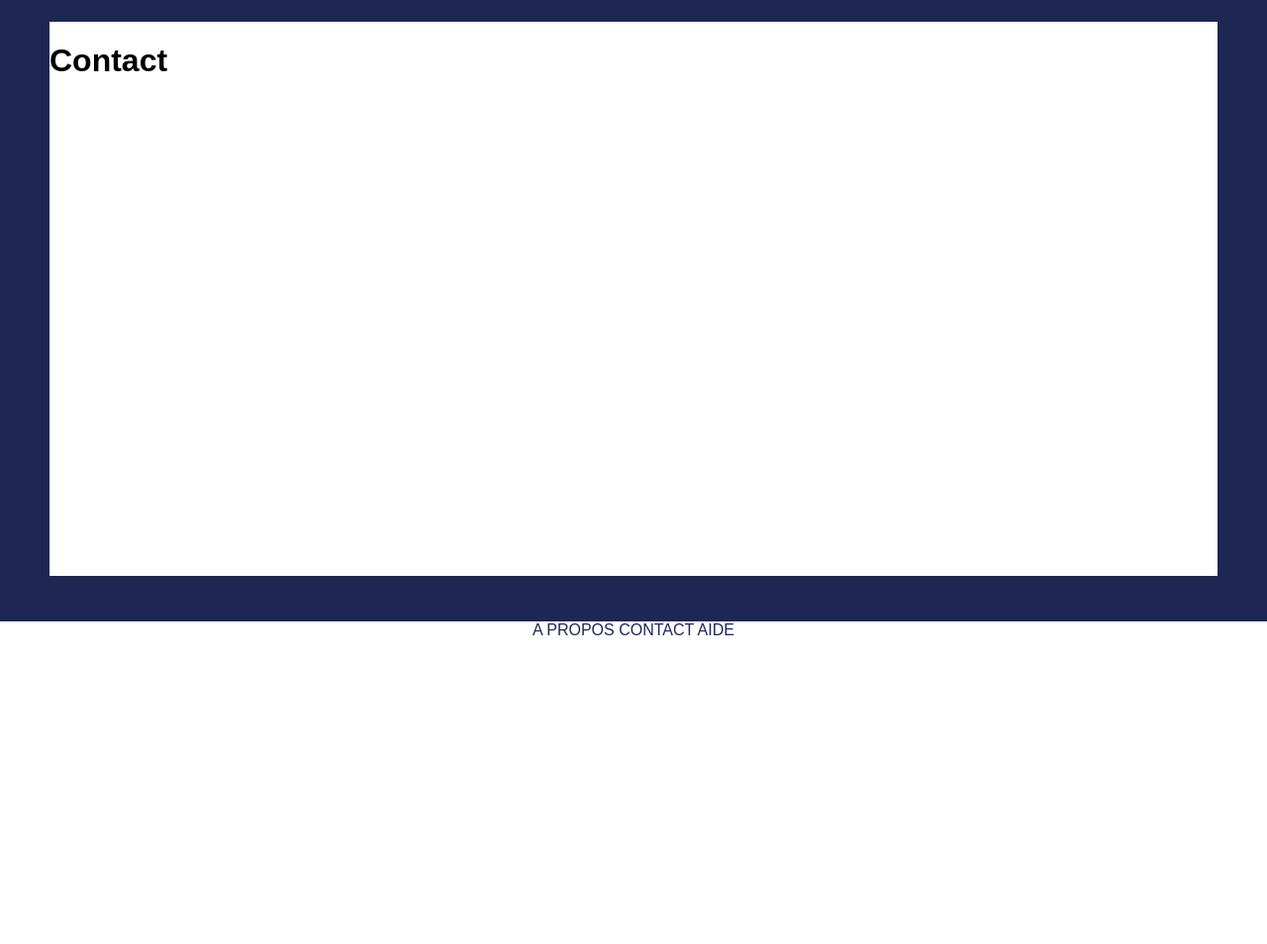
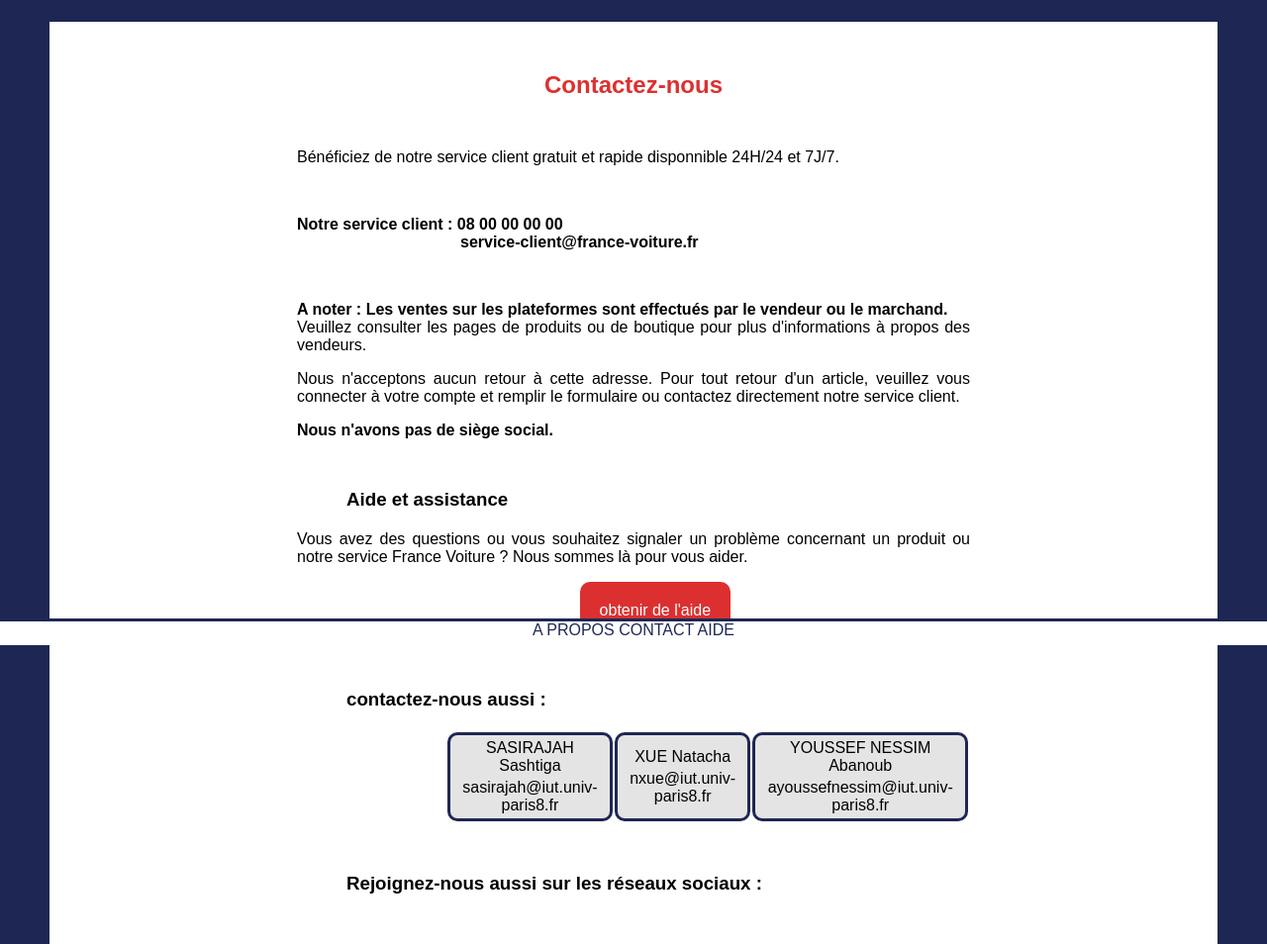
Before and after one commit to Tashiga/France-Voiture, a PHP site: page /contact.php in a window 1280 px wide. Shown: the part 148-1102 px from the top of the page at 99% size. Before the commit the page ends 790 px from the top, so only its background shows below. Run offline with PHP 8.4, Linux system fonts and the light colour scheme.

Commit message:
refactor contact.php + css

```diff
--- a/site/inc/css/style.css
+++ b/site/inc/css/style.css
@@ -357,6 +395,79 @@ main{
     padding: 5px;
     border: 3px solid #e0dfde;
     box-shadow: 3px 5px 5px #696868;
+}
+
+/*Contact*/
+
+#sectionContact{
+    margin:50px;
+    padding-left:200px;
+    padding-right:200px;
+    text-align: justify;
+}
+
+#sectionContact H1{
+    text-align: center;
+    color:#DC3030;
+    margin-bottom: 50px;
+}
+
+#sectionContact .toBold{
+    font-weight: bolder;
+}
+
+#sectionContact #num{
+    margin-top: 50px;
+    margin-bottom: 0%;
+    padding-bottom: 0%;
+}
+
+#sectionContact #mail{
+    margin-top: 0%;
+    padding-top: 0%;
+    margin-left:165px;
+}
+
+#sectionContact #phrase1{
+    margin-top: 50px;
+    margin-bottom: 0%;
+    padding-bottom: 0%;
+}
+
+#sectionContact #phrase2{
+    margin-top: 0%;
+    padding-top: 0%;
+}
+
+#sectionContact H3{
+    margin:20px;
+    margin-top:50px;
+    margin-left:50px;
+}
+
+#sectionContact #obtenirAide{
+    display:inline-block;
+    margin-left:42%;
+    padding:20px;
+    background-color: #DC3030;
+    color:white;
+    text-decoration: none;
+    border-radius: 10px;
+}
+
+#sectionContact #table{
+    margin-left: 150px;
+}
+
+#sectionContact .caseTab{
+    border:3px solid #1E2754;
+    text-align:center;
+    background-color:#e4e4e4;
+    border-radius: 10px;
+}
+
+#sectionContact .sousTab {
+    width: 100%;
 }
 
 /*footer*/
--- a/site/vue/contact.php
+++ b/site/vue/contact.php
@@ -3,8 +3,66 @@
 require_once("../inc/initialisation.php");
 require_once("../inc/haut_site.php");
 ?>
-		  <main>
-			<H1>Contact</H1>
-		</main>
+<main style="height:auto;margin-bottom:10px">
+	<section id="sectionContact">
+		<H1>Contactez-nous</H1>
+		<p>
+			Bénéficiez de notre service client gratuit et rapide disponnible 24H/24 et 7J/7.
+		</p>
+		<p class="toBold" id="num">Notre service client : 08 00 00 00 00</p>
+		<p class="toBold" id="mail">service-client@france-voiture.fr</p>
+		<p  class="toBold" id="phrase1">A noter : Les ventes sur les plateformes sont effectués par le vendeur ou le marchand.</p>
+		<p id="phrase2">Veuillez consulter les pages de produits ou de boutique pour plus d'informations à propos des vendeurs.</p>
+		<p>
+			Nous n'acceptons aucun retour à cette adresse. Pour tout retour d'un article, veuillez vous connecter à
+			votre compte et remplir le formulaire ou contactez directement notre service client.
+		</p>
+		<p class="toBold">Nous n'avons pas de siège social.</p>
+		<H3 id="titre2">Aide et assistance</H3>
+		<p>
+			Vous avez des questions ou vous souhaitez signaler un problème concernant un produit ou notre service France Voiture ?
+			Nous sommes là pour vous aider.
+		</p>
+		<a id="obtenirAide" href="aide.php">obtenir de l'aide</a>
+		<H3>contactez-nous aussi :</H3>
+		<table id="table">
+			<tbody>
+				<tr>
+					<td class="caseTab">
+						<table class="sousTab">
+							<tr>
+								<td>SASIRAJAH Sashtiga</td>
+							</tr>
+							<tr>
+								<td>sasirajah@iut.univ-paris8.fr</td>
+							</tr>
+						</table>
+					</td>
+					<td class="caseTab">
+						<table class="sousTab">
+							<tr>
+								<td>XUE Natacha</td>
+							</tr>
+							<tr>
+								<td>nxue@iut.univ-paris8.fr</td>
+							</tr>
+						</table>
+					</td>
+					<td class="caseTab">
+						<table class="sousTab">
+							<tr>
+								<td>YOUSSEF NESSIM Abanoub</td>
+							</tr>
+							<tr>
+								<td>ayoussefnessim@iut.univ-paris8.fr</td>
+							</tr>
+						</table>
+					</td>
+				</tr>
+			</tbody>
+		</table>
+		<H3>Rejoignez-nous aussi sur les réseaux sociaux : </h3>
+	</section>
+</main>
 
 <?php require_once("../inc/bas_site.php"); ?>
--- a/site/vue/inscription.php
+++ b/site/vue/inscription.php
@@ -13,7 +13,7 @@
             </br>
 
             <label class="contenu" for="prenom">prénom :</label><br>
-            <input type="text" class="aRemplir" id="prenom" name="prenom" maxlength="20" placeholder="votre nom" pattern="[a-zA-Z0-9-_.]{1,20}" title="caractères acceptés : a-zA-Z0-9-_." required="required"/></br>
+            <input type="text" class="aRemplir" id="prenom" name="prenom" maxlength="20" placeholder="votre prenom" pattern="[a-zA-Z0-9-_.]{1,20}" title="caractères acceptés : a-zA-Z0-9-_." required="required"/></br>
             </br>
 
             <label class="contenu" for="email">E-mail :</label><br>
--- a/site/vue/renault.php
+++ b/site/vue/renault.php
@@ -3,8 +3,10 @@
 require_once("../inc/initialisation.php");
 require_once("../inc/haut_site.php");
 ?>
-		  <main>
+<main>
+	<section id="sectionRenault">
 			<H1>Renault</H1>
-		</main>
+	</section>
+</main>
 
 <?php require_once("../inc/bas_site.php"); ?>
```
Also changed, not shown: other parts of site/inc/css/style.css (+39 -1 lines), site/vue/aide.php (+25 -25 lines), site/vue/citroen.php (+5 -3 lines), site/vue/peugeot.php (+5 -3 lines).
